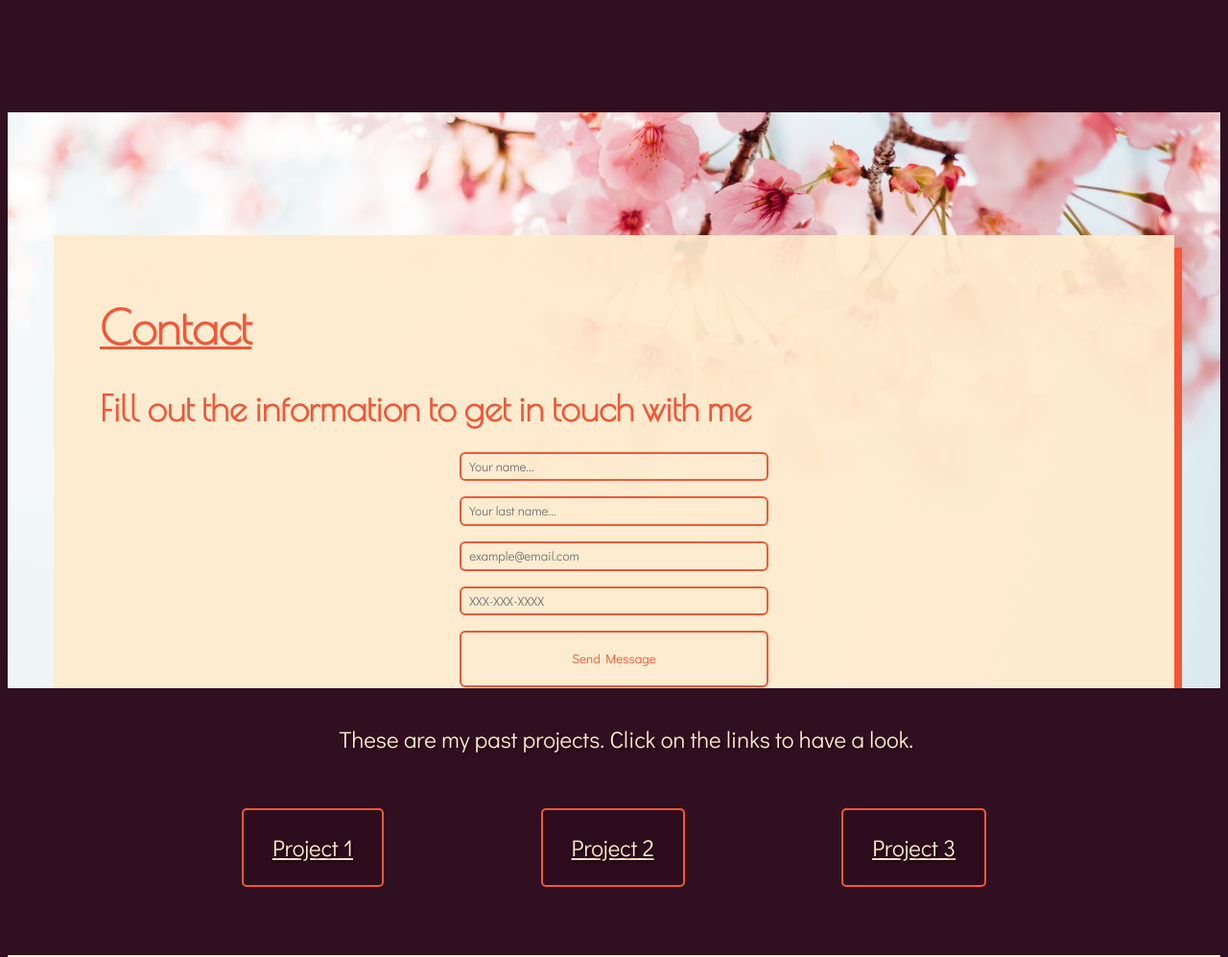
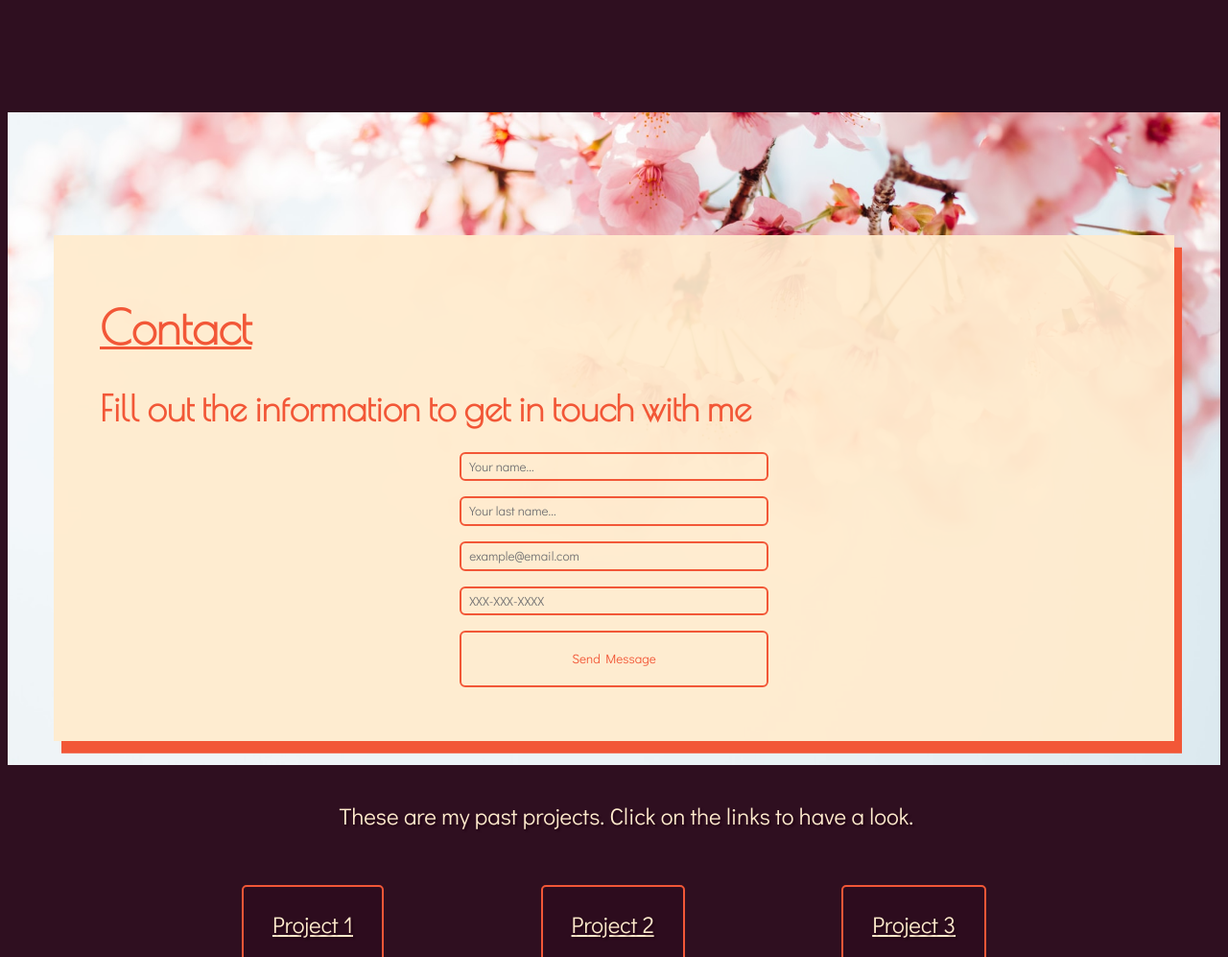
Before and after one commit to JonathanBaek/project5, a plain HTML site: page homepage.html in a window 1280 px wide. Shown: the part 4383-5380 px from the top of the page at 96% size. Drawn offline with nearby package versions, Linux system fonts and the light colour scheme.

Commit message:
Update style.css

```diff
--- a/css/style.css
+++ b/css/style.css
@@ -169,7 +169,7 @@ nav ul li a:hover {
   background-position: center;
   background-attachment: fixed;
   height: 65vh;
-  padding:10vh 0 0 0;
+  padding:10vh 0;
 }
 #footerfont{
   color:#F25737;
```
